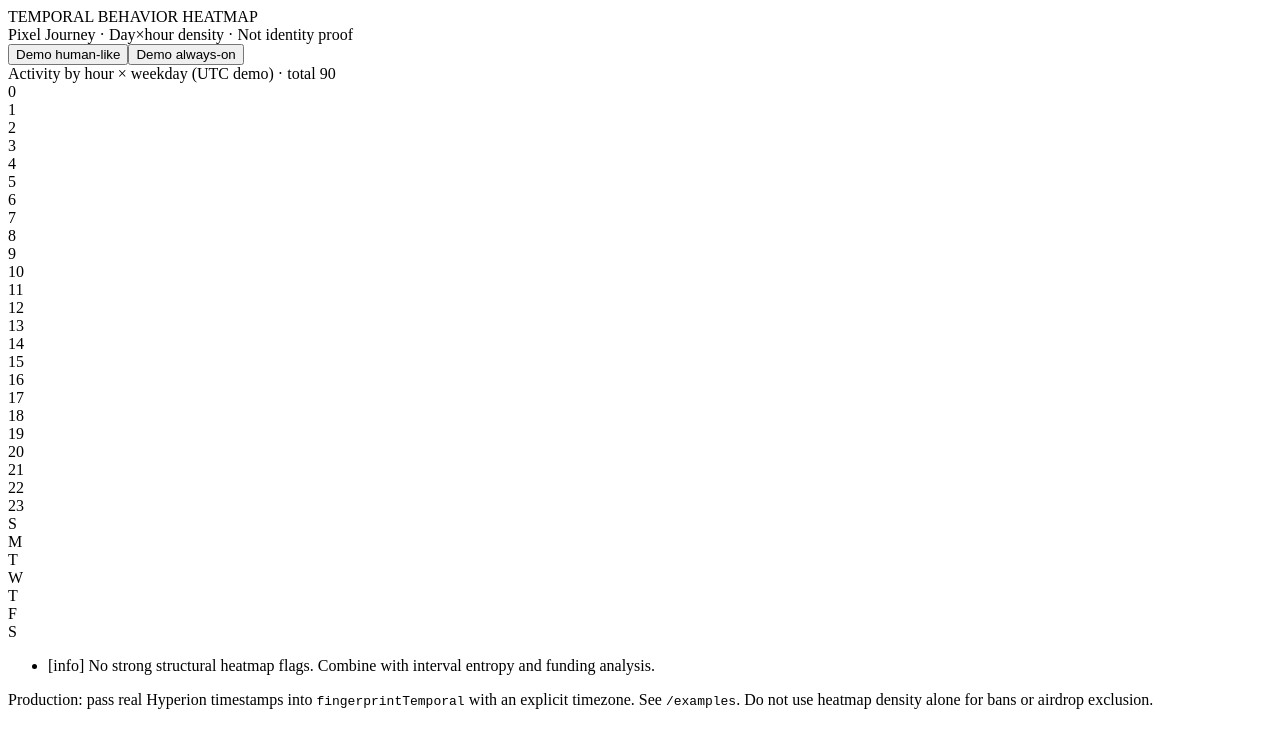
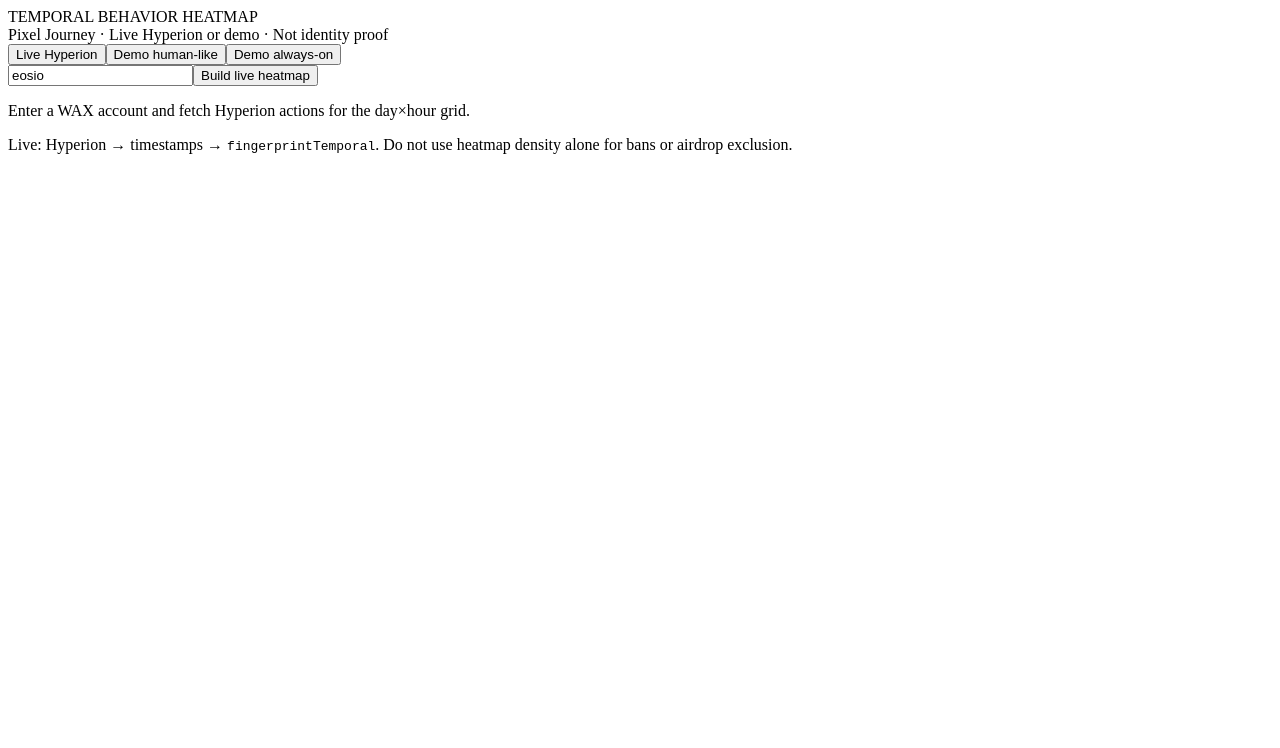
Before and after one commit to pixel-journey/wax-temporal-behavior-heatmap, a Next.js app: page / in a window 1280 px wide. Shown: the top 748 px of the page. Built offline with nearby package versions, Linux system fonts and the light colour scheme.

Commit message:
Live: Wire heatmap page to Hyperion + demo fallback

```diff
--- a/app/page.tsx
+++ b/app/page.tsx
@@ -1,26 +1,65 @@
 'use client';
 
-import React, { useMemo, useState } from 'react';
+import React, { useCallback, useMemo, useState } from 'react';
 import {
   demoBotTimestamps,
   demoHumanTimestamps,
   fingerprintTemporal,
 } from '../examples/engines';
+import { fetchAccountActionTimestamps } from '../examples/live/hyperion';
 
-type Mode = 'human' | 'bot';
+type Mode = 'live' | 'human' | 'bot';
 
 const DOW = ['S', 'M', 'T', 'W', 'T', 'F', 'S'];
 
 export default function TemporalBehaviorHeatmap() {
-  const [mode, setMode] = useState<Mode>('human');
+  const [mode, setMode] = useState<Mode>('live');
+  const [account, setAccount] = useState('eosio');
+  const [loading, setLoading] = useState(false);
+  const [error, setError] = useState<string | null>(null);
+  const [liveTs, setLiveTs] = useState<number[] | null>(null);
+  const [meta, setMeta] = useState<string | null>(null);
 
-  const summary = useMemo(() => {
-    const ts =
-      mode === 'human' ? demoHumanTimestamps(90) : demoBotTimestamps(90);
-    return fingerprintTemporal(ts, { timeZone: 'UTC' });
+  const demoSummary = useMemo(() => {
+    if (mode === 'human')
+      return fingerprintTemporal(demoHumanTimestamps(90), { timeZone: 'UTC' });
+    if (mode === 'bot')
+      return fingerprintTemporal(demoBotTimestamps(90), { timeZone: 'UTC' });
+    return null;
   }, [mode]);
 
-  const max = Math.max(1, summary.maxCell);
+  const liveSummary = useMemo(
+    () =>
+      liveTs && liveTs.length > 0
+        ? fingerprintTemporal(liveTs, { timeZone: 'UTC' })
+        : null,
+    [liveTs]
+  );
+
+  const summary = mode === 'live' ? liveSummary : demoSummary;
+  const max = Math.max(1, summary?.maxCell ?? 1);
+
+  const runLive = useCallback(async () => {
+    setLoading(true);
+    setError(null);
+    setMeta(null);
+    try {
+      const { timestamps, source, rawCount } =
+        await fetchAccountActionTimestamps(account, { limit: 200 });
+      if (timestamps.length === 0) {
+        setError('No actions returned.');
+        setLiveTs(null);
+        return;
+      }
+      setLiveTs(timestamps);
+      setMeta(`${rawCount} actions from Hyperion · ${source}`);
+    } catch (e) {
+      setError(e instanceof Error ? e.message : 'Live fetch failed');
+      setLiveTs(null);
+    } finally {
+      setLoading(false);
+    }
+  }, [account]);
 
   return (
     <div className="min-h-screen bg-[#0a0a0a] text-white p-6">
@@ -29,10 +68,19 @@ export default function TemporalBehaviorHeatmap() {
           TEMPORAL BEHAVIOR HEATMAP
         </div>
         <div className="text-xs opacity-60 mb-6">
-          Pixel Journey · Day×hour density · Not identity proof
+          Pixel Journey · Live Hyperion or demo · Not identity proof
         </div>
 
-        <div className="flex gap-2 mb-6">
+        <div className="flex flex-wrap gap-2 mb-6">
+          <button
+            type="button"
+            onClick={() => setMode('live')}
+            className={`px-4 py-2 rounded-xl text-sm ${
+              mode === 'live' ? 'bg-sky-600' : 'bg-white/10'
+            }`}
+          >
+            Live Hyperion
+          </button>
           <button
             type="button"
             onClick={() => setMode('human')}
@@ -53,13 +101,44 @@ export default function TemporalBehaviorHeatmap() {
           </button>
         </div>
 
+        {mode === 'live' && (
+          <div className="border border-white/10 bg-black/40 p-4 rounded-2xl mb-6 flex flex-col sm:flex-row gap-3">
+            <input
+              value={account}
+              onChange={(e) => setAccount(e.target.value)}
+              className="flex-1 bg-black/60 border border-white/10 px-4 py-3 rounded-xl font-mono text-sm"
+              placeholder="WAX account"
+            />
+            <button
+              type="button"
+              onClick={runLive}
+              disabled={loading}
+              className="px-6 py-3 rounded-xl bg-sky-600 text-sm font-medium disabled:opacity-50"
+            >
+              {loading ? 'Fetching…' : 'Build live heatmap'}
+            </button>
+          </div>
+        )}
+
+        {error && (
+          <div className="mb-4 text-sm text-red-400 border border-red-500/30 rounded-xl p-3">
+            {error}
+          </div>
+        )}
+        {meta && (
+          <div className="mb-4 text-xs opacity-50 break-all">{meta}</div>
+        )}
+
+        {summary && (
           <div className="border border-white/10 bg-black/40 p-6 rounded-2xl mb-6 overflow-x-auto">
             <div className="text-sm mb-3 opacity-70">
-            Activity by hour × weekday (UTC demo) · total {summary.totalActions}
+              Activity by hour × weekday (UTC) · total {summary.totalActions}
             </div>
             <div
               className="grid gap-px min-w-[640px]"
-            style={{ gridTemplateColumns: '24px repeat(24, minmax(0, 1fr))' }}
+              style={{
+                gridTemplateColumns: '24px repeat(24, minmax(0, 1fr))',
+              }}
             >
               <div />
               {Array.from({ length: 24 }, (_, h) => (
@@ -69,7 +148,9 @@ export default function TemporalBehaviorHeatmap() {
               ))}
               {summary.grid.map((row, d) => (
                 <div key={d} className="contents">
-                <div className="text-[10px] opacity-50 flex items-center">{DOW[d]}</div>
+                  <div className="text-[10px] opacity-50 flex items-center">
+                    {DOW[d]}
+                  </div>
                   {row.map((v, h) => (
                     <div
                       key={`${d}-${h}`}
@@ -92,12 +173,18 @@ export default function TemporalBehaviorHeatmap() {
               ))}
             </ul>
           </div>
+        )}
+
+        {!summary && mode === 'live' && !loading && !error && (
+          <p className="text-sm opacity-50 mb-6">
+            Enter a WAX account and fetch Hyperion actions for the day×hour grid.
+          </p>
+        )}
 
         <p className="text-xs opacity-60 leading-relaxed">
-          Production: pass real Hyperion timestamps into{" "}
-          <code className="text-emerald-400/80">fingerprintTemporal</code> with an
-          explicit timezone. See <code className="text-emerald-400/80">/examples</code>.
-          Do not use heatmap density alone for bans or airdrop exclusion.
+          Live: Hyperion → timestamps →{' '}
+          <code className="text-emerald-400/80">fingerprintTemporal</code>. Do not use
+          heatmap density alone for bans or airdrop exclusion.
         </p>
       </div>
     </div>
```
Lines whose indentation alone changed are shown as unchanged.
